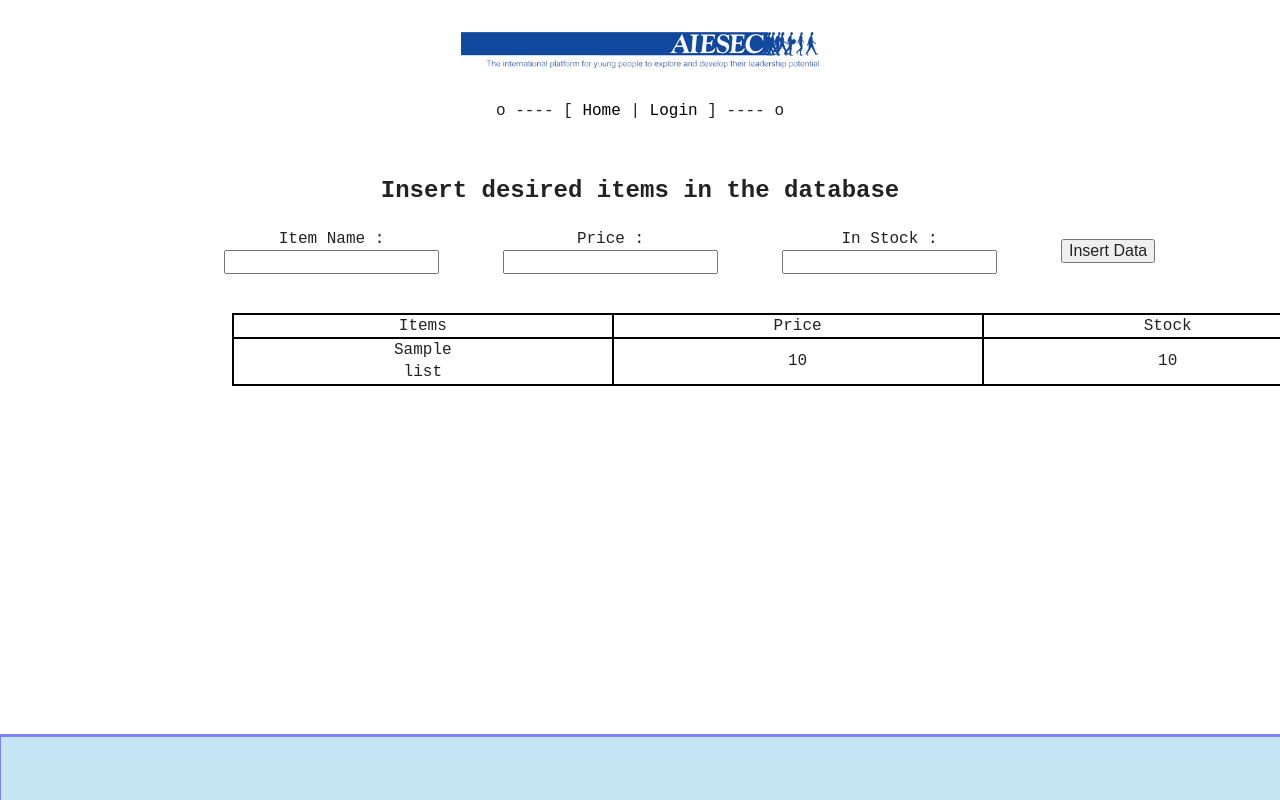
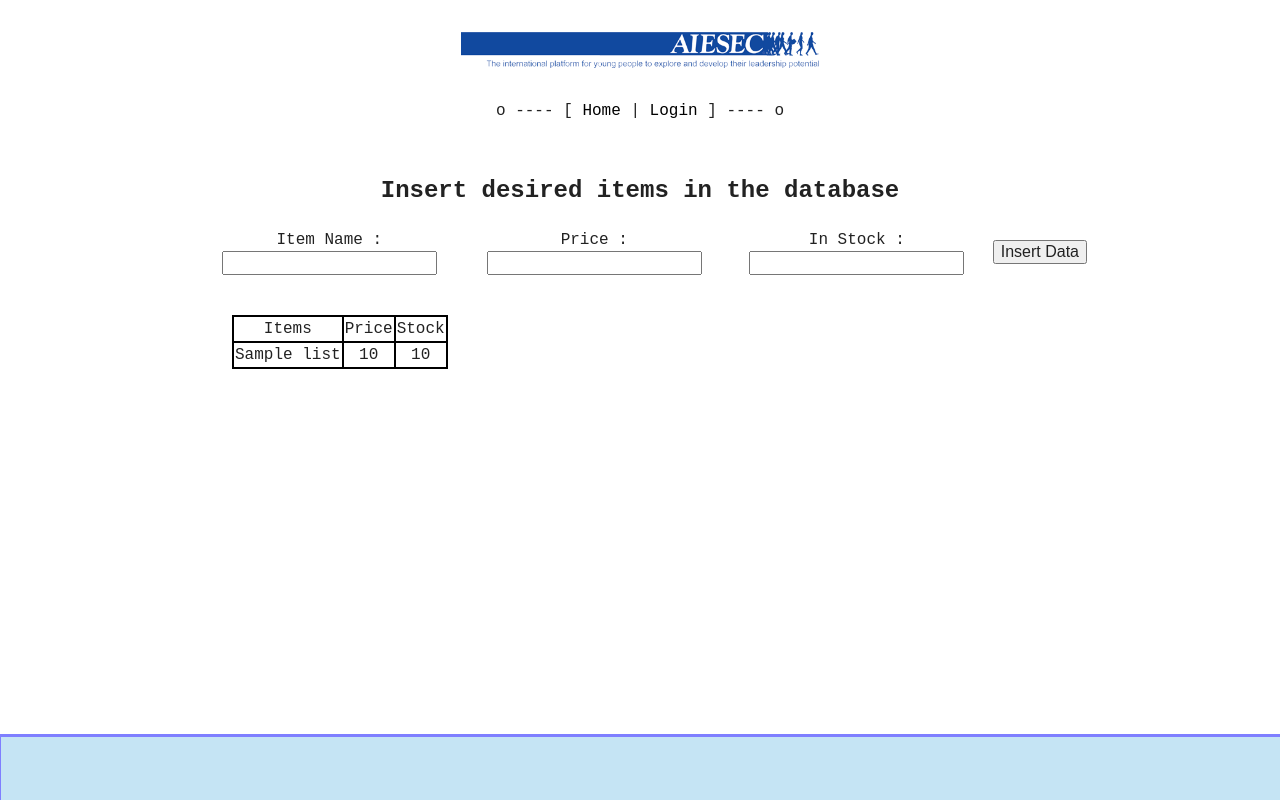
Before and after one commit to mmadil/nls2013, a PHP site: page /foo/feed_to_db.php in a window 1280 px wide; the page is wider, and only the part inside the window is pictured. Run offline with PHP 8.4, Linux system fonts and the light colour scheme; tables that the repository leaves empty or names only in its code hold one stand-in row (values such as "Sample post"); data that the repository does not hold is empty; some libraries are stand-ins or nearby versions.

Commit message:
css modified

```diff
--- a/css/main.css
+++ b/css/main.css
@@ -154,12 +154,12 @@ ul
  list-style:none;
 }
 
-table td
+#data table td
 {
  padding:0 2em;
 }
 
-ul table td
+#data ul table td
 {
 
  margin:auto;
@@ -205,6 +205,40 @@ ul table td
  margin:auto;
  float:right;
  padding:2em;
+}
+
+#container
+{
+ clear:both;
+}
+
+
+#recharge, #debit
+{
+ padding:2em;
+ width:30%;
+ margin:auto;
+ float:left;
+ text-align:right;
+}
+
+#list
+{
+ width:60%;
+ margin:auto;
+ float:right;
+}
+
+#list table td
+{
+ padding:0 1em;
+}
+
+#list ul table td
+{
+
+ margin:auto;
+ padding:0 5em;
 }
 
 /* ==========================================================================
```
